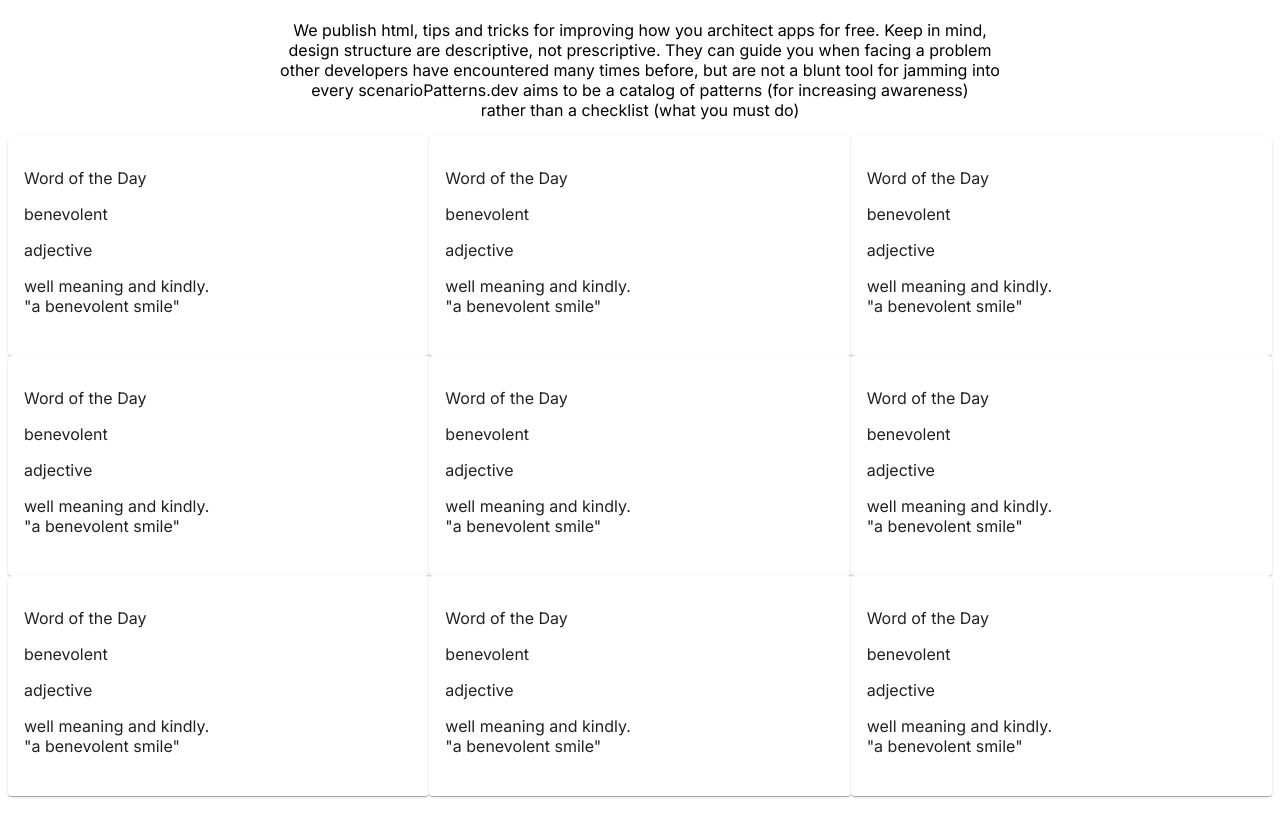
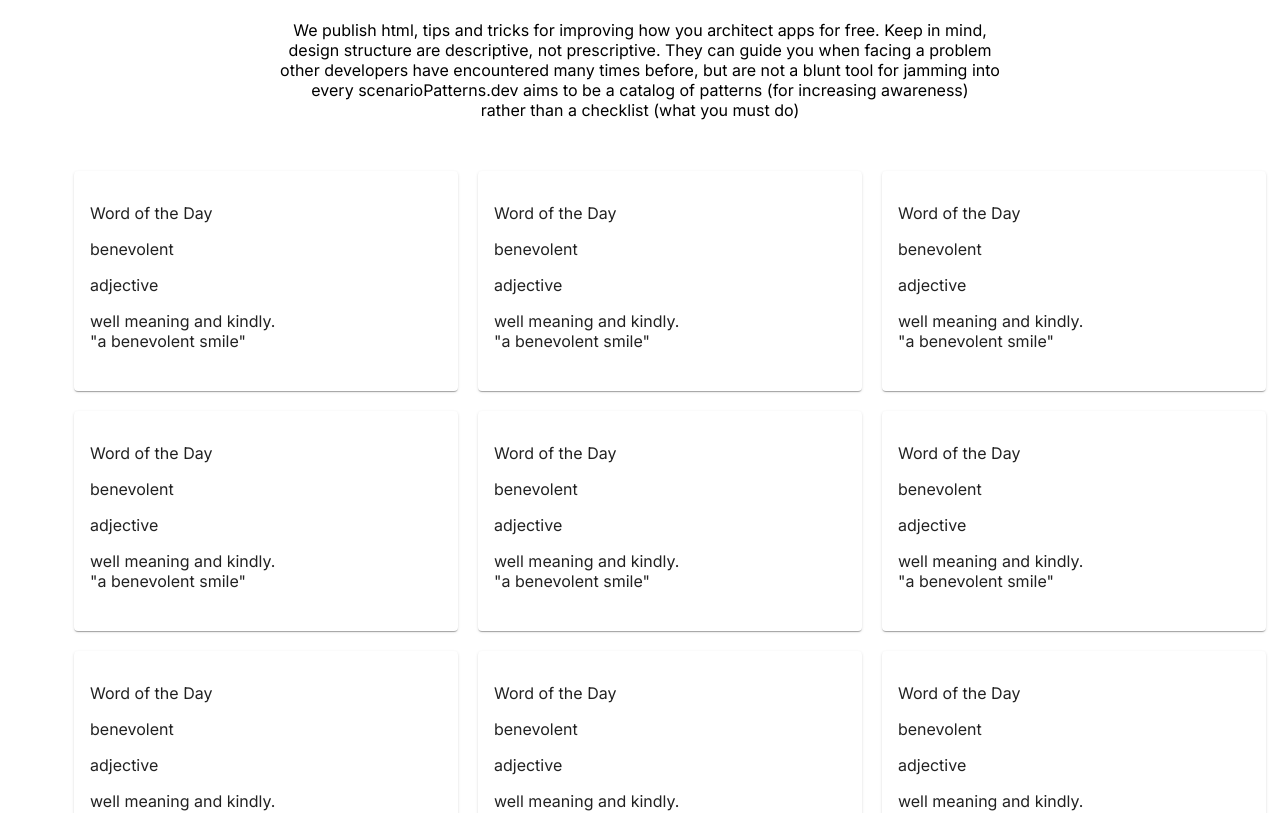
Before and after one commit to KatherinSernaMeza/structure-selection, a Next.js app: page / in a window 1280 px wide. Shown: the part 740-1553 px from the top of the page. Built offline with nearby package versions, Linux system fonts and the light colour scheme.

Commit message:
#Time 1hr 30min #Grid Card Containers Mockup.

```diff
--- a/src/app/components/HtmlContainer.jsx
+++ b/src/app/components/HtmlContainer.jsx
@@ -5,7 +5,7 @@ import Typography from "@mui/material/Typography";
 
 const HtmlContainer = () => {
   return (
-    <Card sx={{ minWidth: 275 }}>
+    <Card style={{ minWidth: "33.333%", margin: "10px" }}>
       <CardContent>
         <p>Word of the Day</p>
         <p>benevolent</p>
--- a/src/app/components/Introduction.tsx
+++ b/src/app/components/Introduction.tsx
@@ -2,7 +2,7 @@ import React from "react";
 
 const Introduction = () => {
   return (
-    <div style={{ textAlign: "center" }}>
+    <div style={{ textAlign: "center", paddingBottom: "25px" }}>
       <h3>How HTML structure works</h3>
       <p>
         We publish html, tips and tricks for improving how you architect apps
--- a/src/app/components/ListContainer.jsx
+++ b/src/app/components/ListContainer.jsx
@@ -4,35 +4,28 @@ import React from "react";
 
 const ListContainer = () => {
   return (
-    <>
-      <Grid item xs={4}>
+    <div style={{ display: "flex", flexDirection: "column" }}>
+      <Grid item xs={12} style={{ display: "flex" }}>
+        <HtmlContainer />
+        <HtmlContainer />
         <HtmlContainer />
       </Grid>
-      <Grid item xs={4}>
+      <Grid item xs={12} style={{ display: "flex" }}>
+        <HtmlContainer />
+        <HtmlContainer />
         <HtmlContainer />
       </Grid>
-      <Grid item xs={4}>
+      <Grid item xs={12} style={{ display: "flex" }}>
+        <HtmlContainer />
+        <HtmlContainer />
         <HtmlContainer />
       </Grid>
-      <Grid item xs={4}>
+      <Grid item xs={12} style={{ display: "flex" }}>
+        <HtmlContainer />
+        <HtmlContainer />
         <HtmlContainer />
       </Grid>
-      <Grid item xs={4}>
-        <HtmlContainer />
-      </Grid>
-      <Grid item xs={4}>
-        <HtmlContainer />
-      </Grid>
-      <Grid item xs={4}>
-        <HtmlContainer />
-      </Grid>
-      <Grid item xs={4}>
-        <HtmlContainer />
-      </Grid>
-      <Grid item xs={4}>
-        <HtmlContainer />
-      </Grid>
-    </>
+    </div>
   );
 };
 
--- a/src/app/page.tsx
+++ b/src/app/page.tsx
@@ -1,5 +1,5 @@
 "use client";
-import { Grid } from "@mui/material";
+import { Container, Grid } from "@mui/material";
 import Layout from "../app/components/Layout";
 import Introduction from "./components/Introduction";
 import ListContainer from "./components/ListContainer";
@@ -14,7 +14,9 @@ export default function Home() {
         <Introduction />
       </Grid>
       <Grid item xs={12} style={{ display: "contents" }} maxWidth={600}>
-        <ListContainer />
+        <Container>
+          <ListContainer />
+        </Container>
       </Grid>
     </Grid>
   );
```
